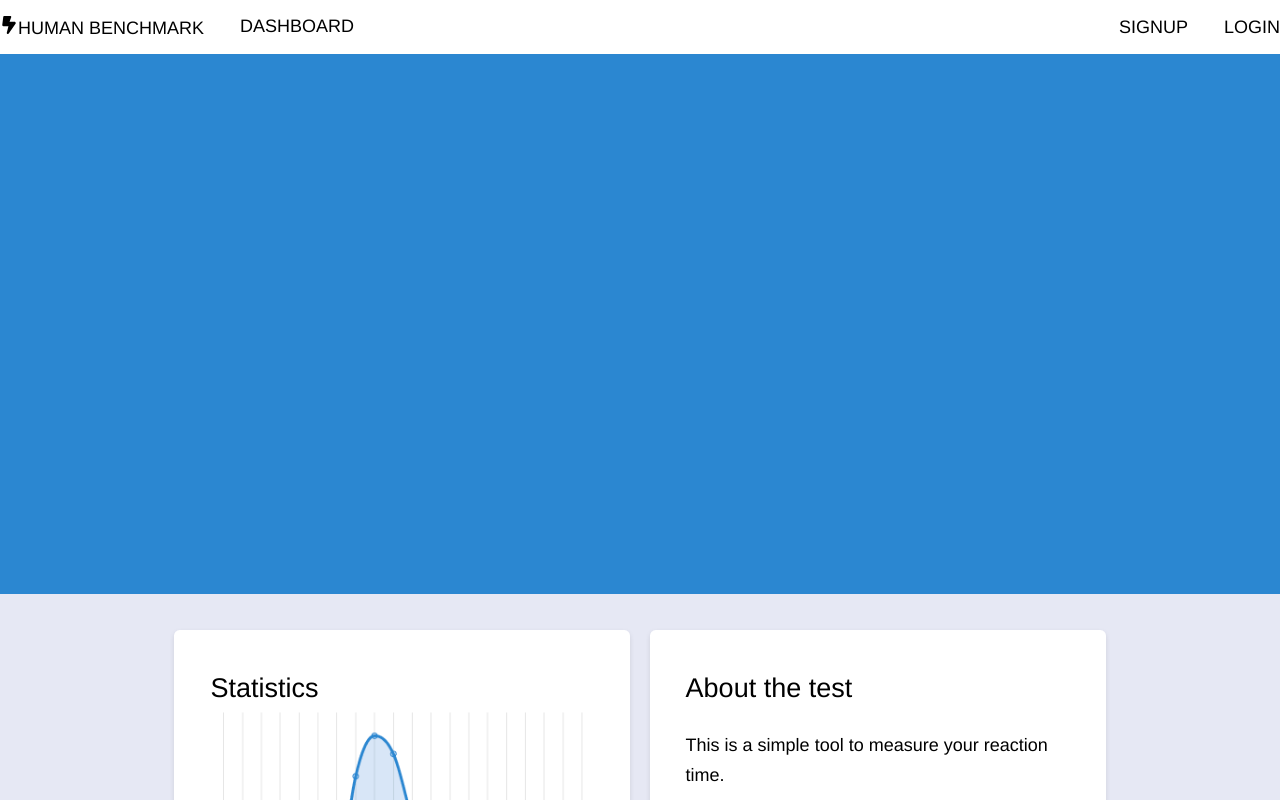
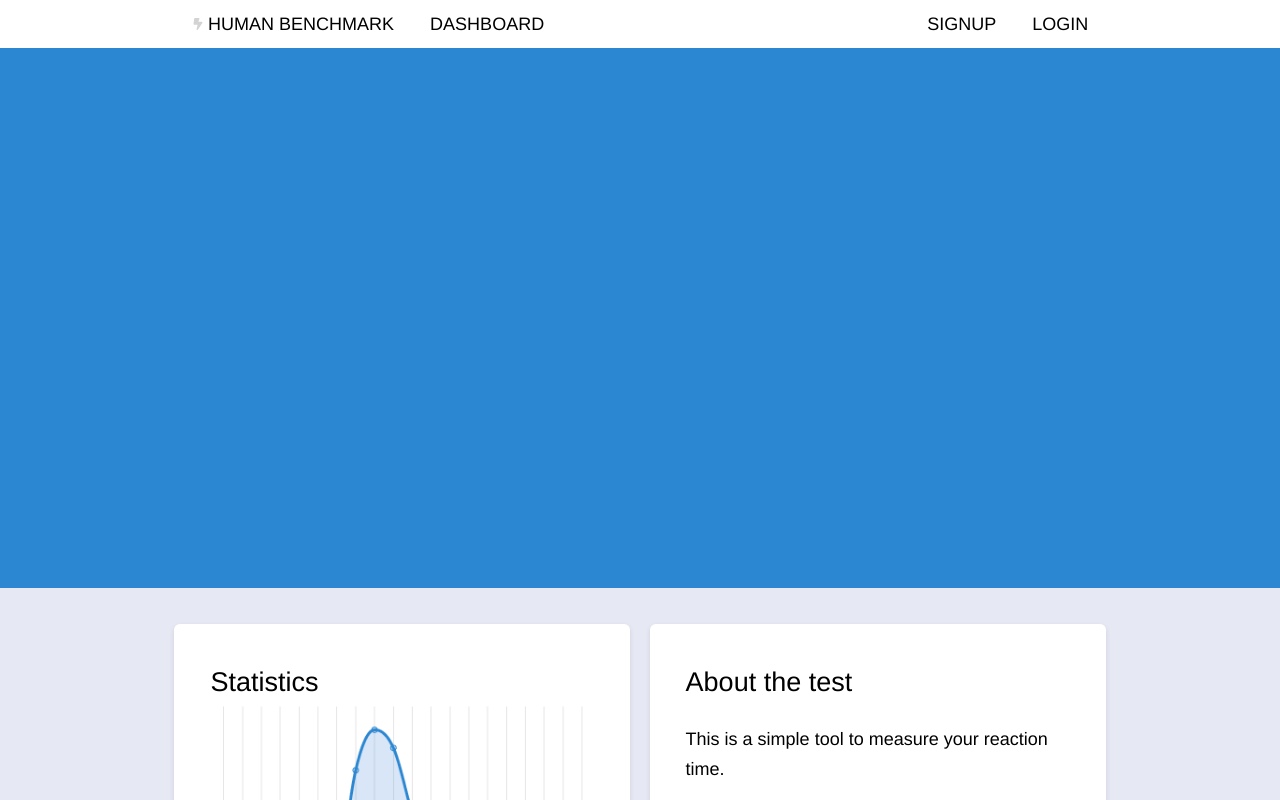
Before and after one commit to SickkMade/humanbenchmark, a React (Vite) app: page / in a window 1280 px wide. Shown: the top 800 px of the page. Built offline with nearby package versions, Linux system fonts and the light colour scheme.

Commit message:
finished ui css

```diff
--- a/src/componenets/Nav.tsx
+++ b/src/componenets/Nav.tsx
@@ -4,7 +4,7 @@ function Nav() {
   return (
     <nav>
       <div className="nav--group">
-        <div><FaBoltLightning/>HUMAN BENCHMARK</div>
+        <div><FaBoltLightning size={12}/>HUMAN BENCHMARK</div>
         <div>DASHBOARD</div>
       </div>
       <div className="nav--group">
--- a/src/index.css
+++ b/src/index.css
@@ -4,6 +4,7 @@
   --green-color: rgb(75, 219, 106);
   --red-color: rgb(206, 38, 54);
   --link-blue: rgb(69, 177, 255);
+  --hover-color:rgb(242, 242, 242);
 
   background-color:var(--background-color);
   font-weight: 400;
@@ -14,17 +15,31 @@ body{
   margin:0;
 }
 nav{
-  height:3rem;
+  height:2.6666rem;
   background-color: white;
-  position:sticky;
+  position:fixed;
+  width:100%;
   display: flex;
-  justify-content: space-between;
+  top:0;
+  justify-content: space-around;
   align-items: center;
 }
 nav .nav--group{
   display:flex;
   flex-flow: row nowrap;
-  gap: 2rem;
+}
+nav .nav--group svg{
+  color:lightgray;
+  margin-right:.25rem;
+}
+nav .nav--group div{
+  line-height: 300%;
+  height:100%;
+  padding:0 1rem;
+}
+nav .nav--group div:hover{
+  background-color: var(--hover-color);
+  cursor:pointer;
 }
 #stats{
   display:flex;
@@ -61,6 +76,7 @@ article a{
 #maingame{
   height:540px;
   background-color: var(--blue-color);
+  margin-top:2.6666rem;
 }
 @media (width < 700px){
   article+article{
```
